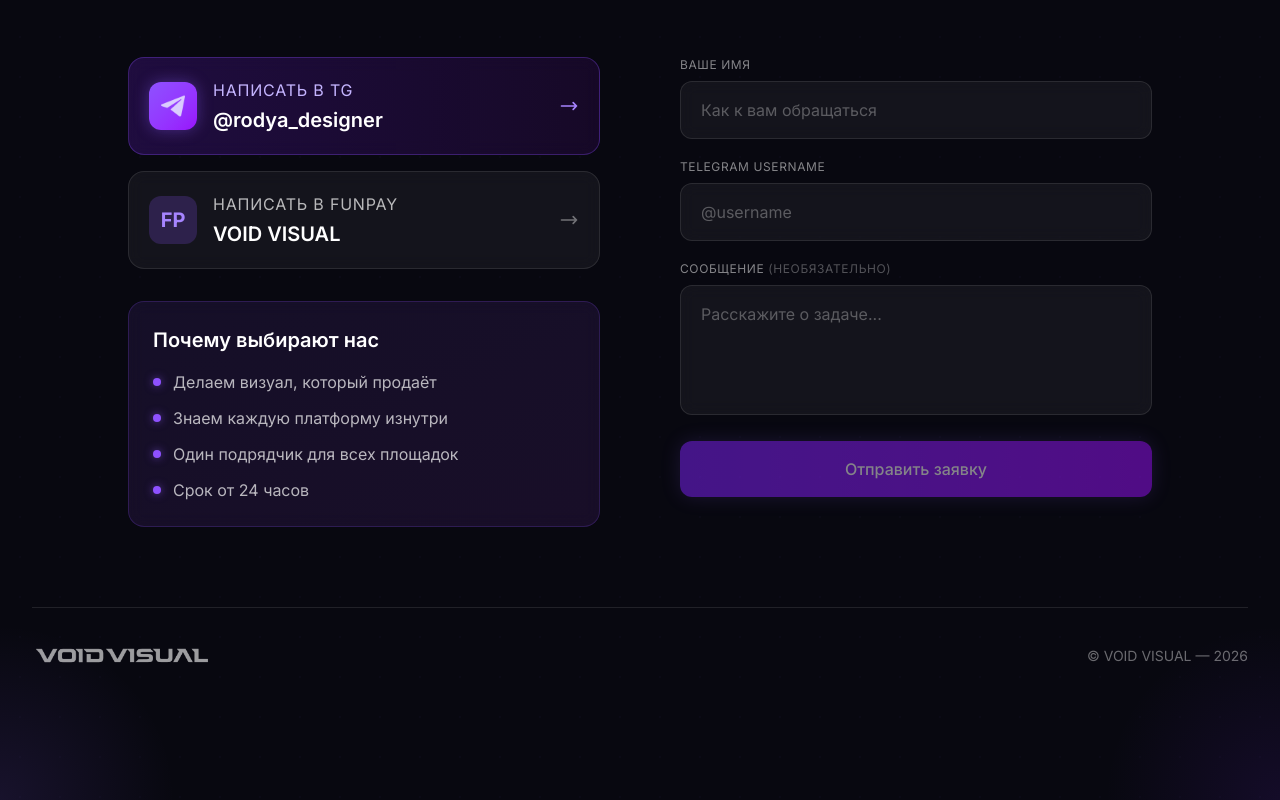
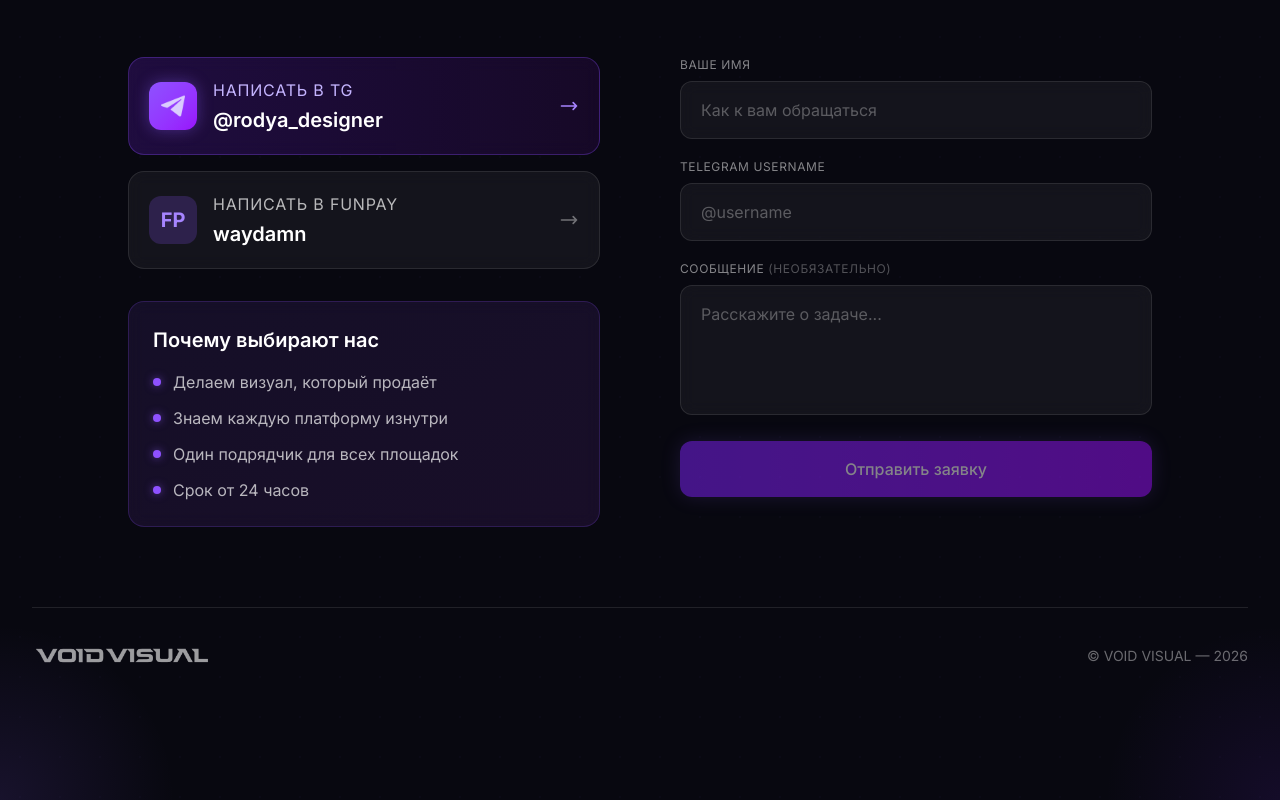
Before and after one commit to webjebPRONIRA/void-visual-site, a React (Vite) app: page / in a window 1280 px wide. Shown: the part 5911-6711 px from the top of the page. Built offline with nearby package versions, Linux system fonts and the light colour scheme.

Commit message:
Update FunPay display name

```diff
--- a/src/components/Footer.jsx
+++ b/src/components/Footer.jsx
@@ -100,7 +100,7 @@
                 </div>
                 <div>
                   <span className="text-base text-white/70 uppercase tracking-wider block mb-1">Написать в Funpay</span>
-                  <span className="text-xl font-semibold group-hover:text-violet-400 transition-colors">VOID VISUAL</span>
+                  <span className="text-xl font-semibold group-hover:text-violet-400 transition-colors">waydamn</span>
                 </div>
                 <svg className="w-5 h-5 text-white/40 ml-auto group-hover:translate-x-1 group-hover:text-violet-400 transition-all" fill="none" viewBox="0 0 24 24" stroke="currentColor">
                   <path strokeLinecap="round" strokeLinejoin="round" strokeWidth={2} d="M17 8l4 4m0 0l-4 4m4-4H3" />
```
